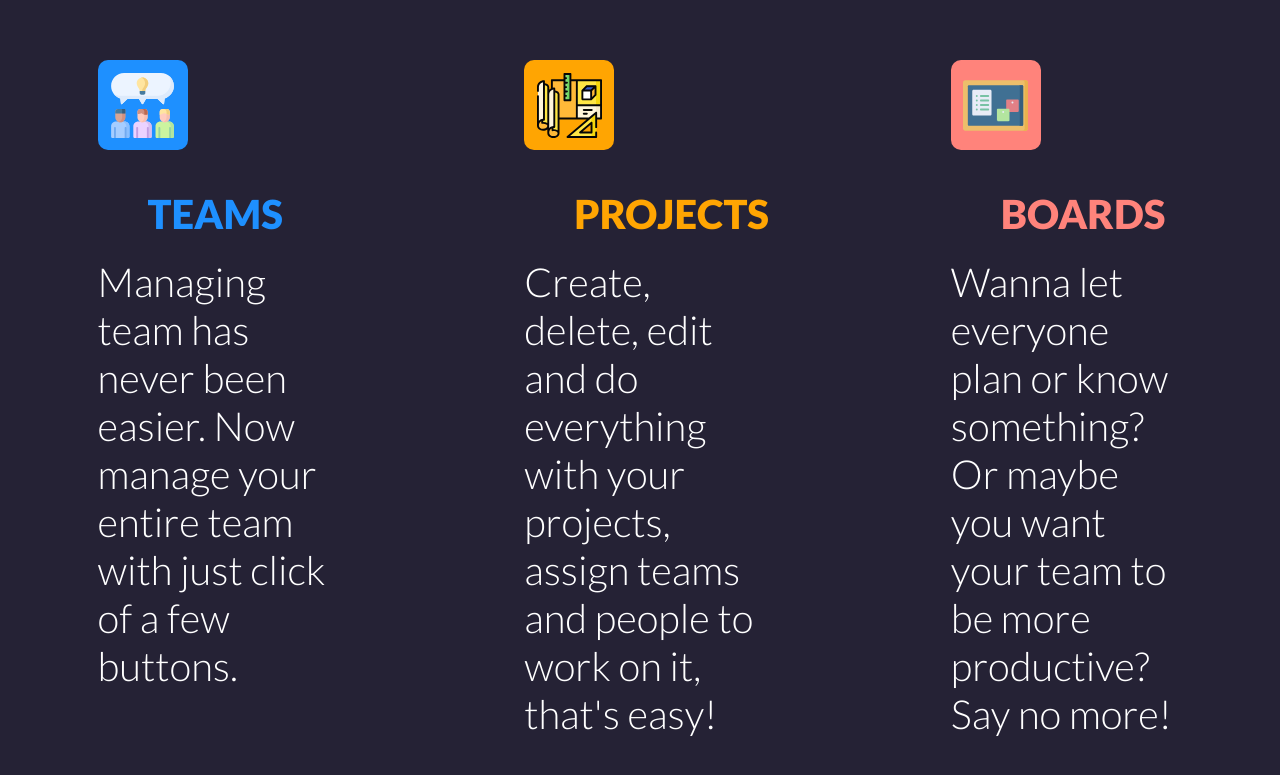
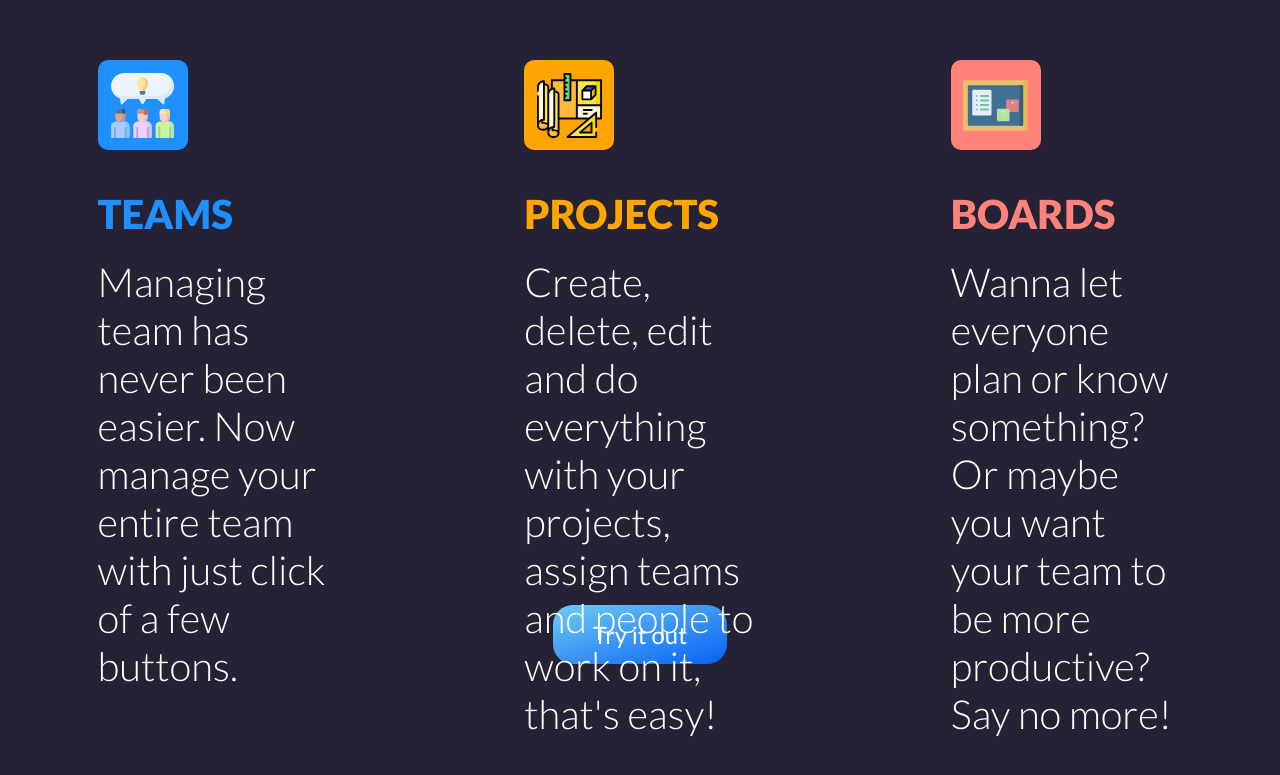
Before and after one commit to frostzt/weeee, a Next.js app in the folder client/: page / in a window 1280 px wide. Shown: the part 975-1750 px from the top of the page. Built offline with nearby package versions, Linux system fonts and the light colour scheme.

Commit message:
Working on landing page: Features section ready, working on animations

```diff
--- /dev/null
+++ b/client/components/Button/Button.module.scss
@@ -0,0 +1,10 @@
+.button {
+  cursor: pointer;
+  font-size: 2.4rem;
+  width: fit-content;
+  color: var(--white);
+  border-radius: 2rem;
+  padding: 1.5rem 4rem;
+  transition: all 0.3s ease-in-out;
+  background-image: var(--primary-gradient);
+}
--- /dev/null
+++ b/client/components/Button/Button.tsx
@@ -0,0 +1,24 @@
+import React from "react";
+
+// Style
+import { motion } from "framer-motion";
+import styles from "./Button.module.scss";
+
+interface Props {
+  extraClass?: string;
+}
+
+const Button: React.FC<Props> = ({ children, extraClass }) => {
+  return (
+    <motion.div
+      whileHover={{
+        scale: "1.1",
+      }}
+      className={`${styles.button} ${extraClass ? extraClass : ""}`}
+    >
+      {children}
+    </motion.div>
+  );
+};
+
+export default Button;
--- a/client/components/FeatureCard/FeatureCard.module.scss
+++ b/client/components/FeatureCard/FeatureCard.module.scss
@@ -25,7 +25,6 @@
       font-size: 4rem;
       font-weight: 900;
       margin-top: 4rem;
-      margin-left: 5rem;
       color: transparent;
       background-clip: text;
       display: inline-block;
--- a/client/pages/index.tsx
+++ b/client/pages/index.tsx
@@ -8,6 +8,7 @@ import { IoIosArrowDown } from "react-icons/io";
 
 // Components
 import Logo from "../components/Logo/Logo";
+import Button from "../components/Button/Button";
 import FeatureCard from "../components/FeatureCard/FeatureCard";
 
 function Home() {
@@ -56,6 +57,7 @@ function Home() {
         </div>
       </header>
       <section className={styles.features}>
+        <div className={styles.cards}>
           <FeatureCard
             image="/images/svgs/teamwork.svg"
             title="Teams"
@@ -74,6 +76,8 @@ function Home() {
             desc="Wanna let everyone plan or know something? Or maybe you want your team to be more productive? Say no more!"
             color="rgba(255, 131, 123, 1)"
           />
+        </div>
+        <Button extraClass={styles.btn}>Try it out</Button>
       </section>
     </Fragment>
   );
--- a/client/styles/Home.module.scss
+++ b/client/styles/Home.module.scss
@@ -67,6 +67,16 @@
   height: 100vh;
   display: flex;
   padding-top: 5rem;
-  justify-content: space-around;
+  flex-direction: column;
   background-color: var(--background);
+
+  .cards {
+    display: flex;
+    justify-content: space-around;
+  }
+
+  .btn {
+    margin: 0 auto;
+    margin-top: 5rem;
+  }
 }
```
Lines whose indentation alone changed are shown as unchanged.
